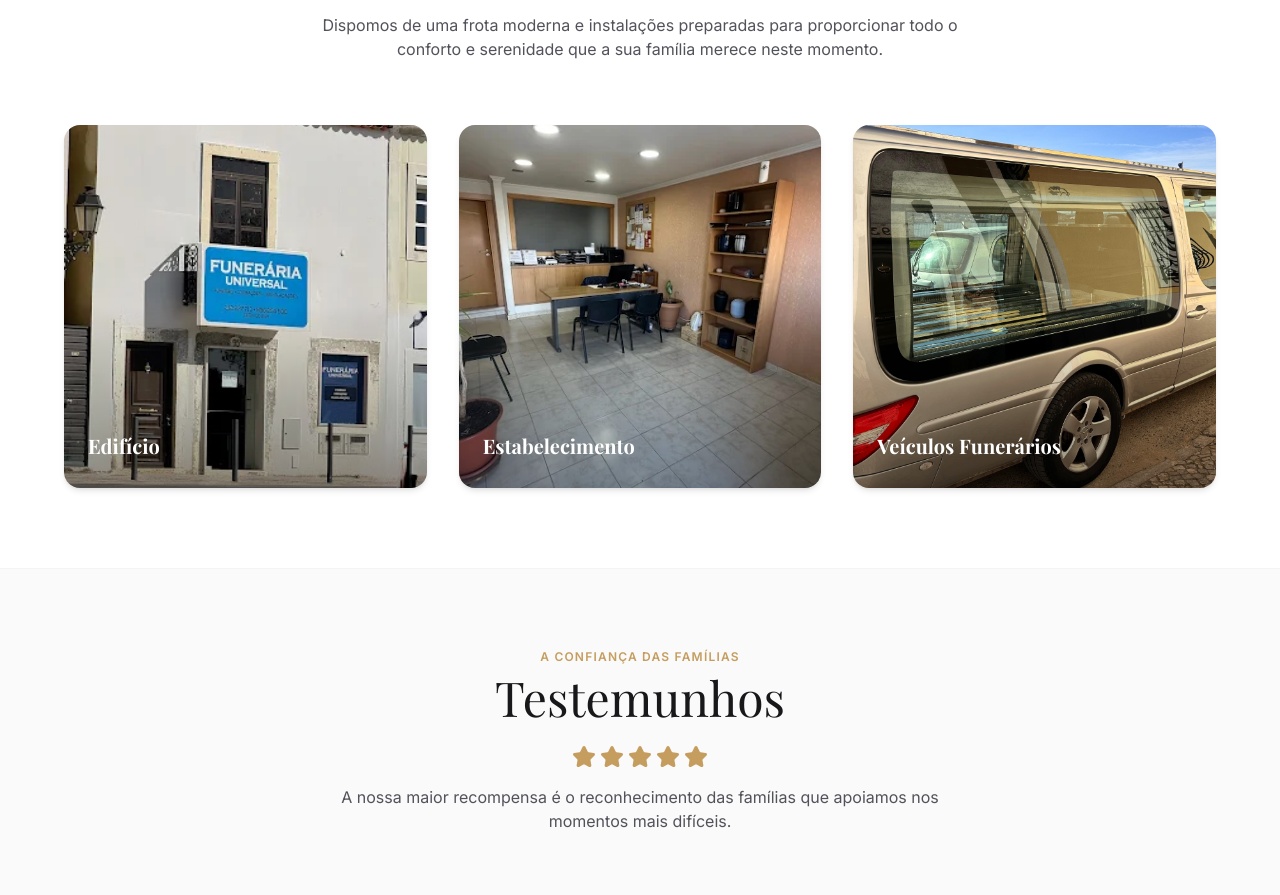
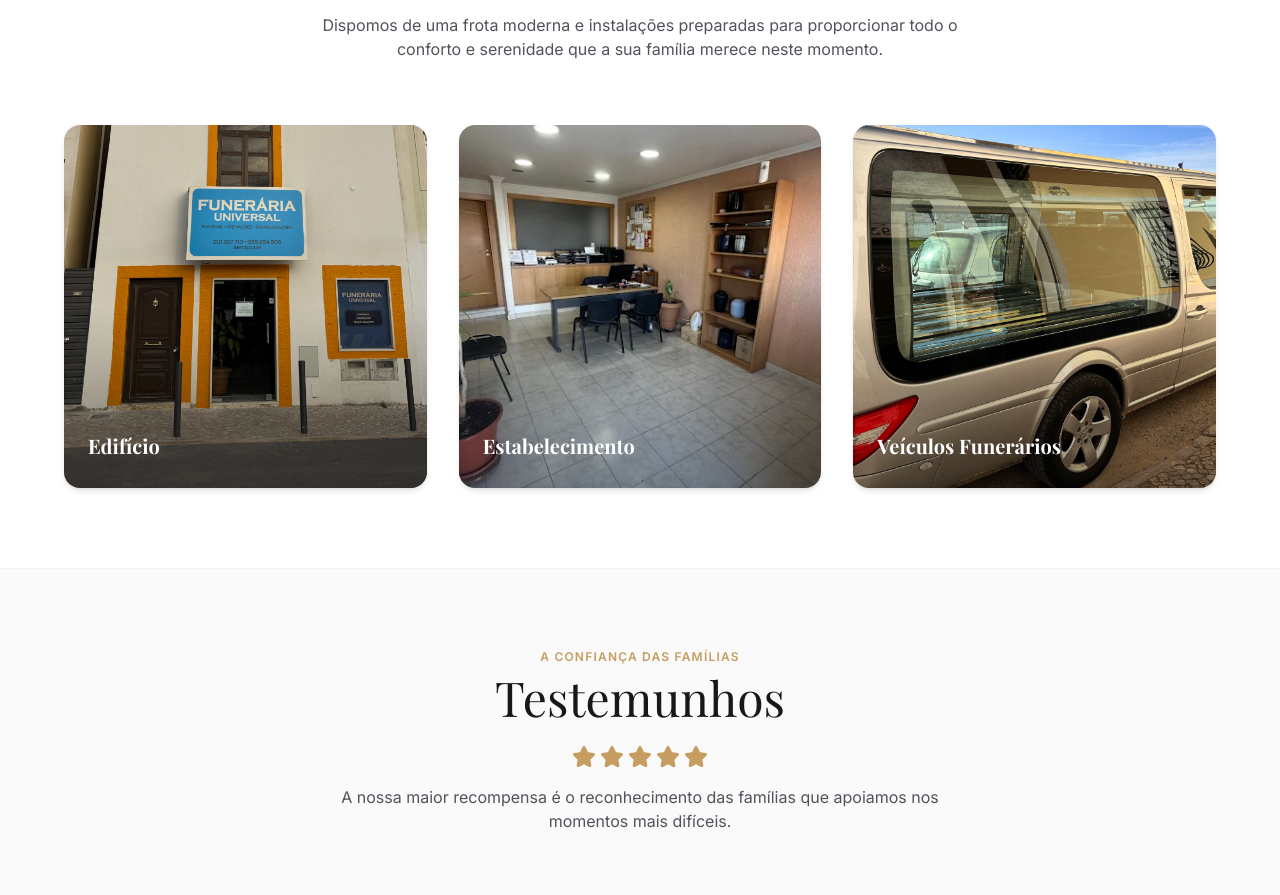
Before and after one commit to filipegmt/universal-app, a React (Vite) app: page / in a window 1280 px wide. Shown: the part 1760-2655 px from the top of the page. Built offline with nearby package versions, Linux system fonts and the light colour scheme.

Commit message:
Alteração primeira imagem da galeria

```diff
--- a/src/components/Gallery.jsx
+++ b/src/components/Gallery.jsx
@@ -1,12 +1,12 @@
 import React from "react";
-import edificio from "../assets/edificio.jpg";
+import funerariaUniversal from "../assets/funeraria-universal.jpg";
 import escritorio from "../assets/escritorio.jpg";
 import carrinha from "../assets/carrinha.jpg";
 
 const Gallery = () => {
   const images = [
     {
-      url: edificio,
+      url: funerariaUniversal,
       caption: "Edifício",
     },
     {
@@ -49,7 +49,11 @@ const Gallery = () => {
               <img
                 src={img.url}
                 alt={img.caption}
-                className="w-full h-full object-cover transition duration-700 group-hover:scale-110"
+                className={`w-full h-full object-cover transition duration-700 group-hover:scale-110 ${
+                  index === 0
+                    ? "object-[50%_75%] md:object-bottom"
+                    : "object-center"
+                }`}
               />
 
               {/* Overlay Escuro no Hover */}
```
Also changed, not shown: src/assets/edificio.jpg (deleted).
